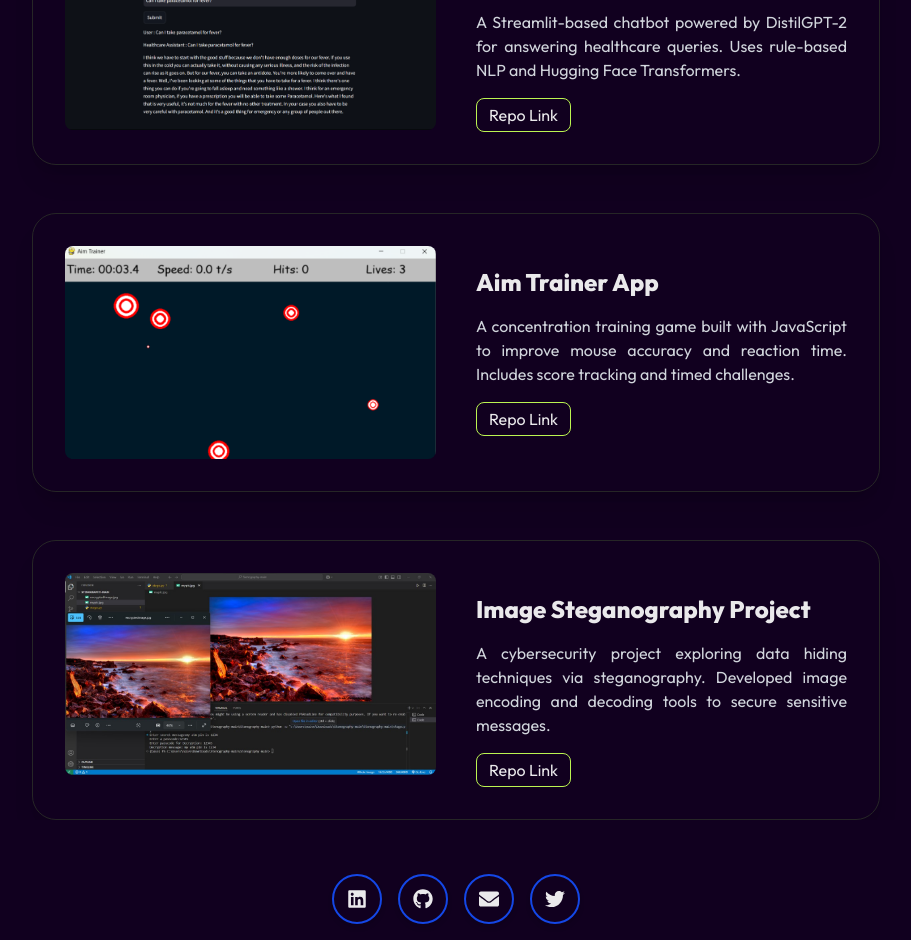
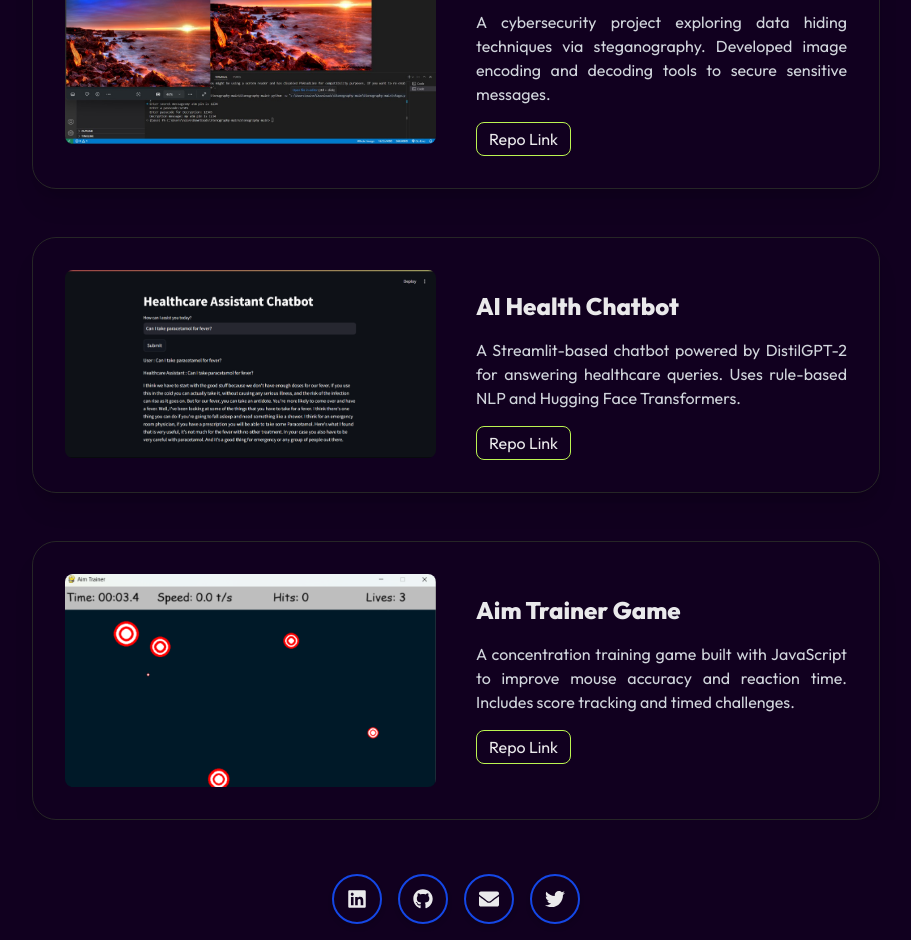
Before and after one commit to Naivedya-Baranwal/my-portfolio, a Next.js app: page /projects in a window 1280 px wide. Shown: the part 2080-3020 px from the top of the page, without its empty margins (184-1095 px from the left). Built offline with nearby package versions, Linux system fonts and the light colour scheme.

Commit message:
Updated Project Numbering

```diff
--- a/data/projects.js
+++ b/data/projects.js
@@ -50,6 +50,15 @@ const projects = [
         repoLink: 'https://github.com/Naivedya-Baranwal/to-do-list'
     },
       {
+        id: 'Cybersecurity-Stego',
+        title: 'Image Steganography Project',
+        type: 'cybersecurity',
+        description:
+            'A cybersecurity project exploring data hiding techniques via steganography. Developed image encoding and decoding tools to secure sensitive messages.',
+        image: '/projects/Stego.jpg',
+        repoLink: 'https://github.com/Naivedya-Baranwal/Image_Stego'
+    },
+      {
         id: 'AI-Chatbot',
         title: 'AI Health Chatbot',
         type: 'ai/ml',
@@ -60,22 +69,14 @@ const projects = [
     },
     {
         id: 'Aim-trainer',
-        title: 'Aim Trainer App',
+        title: 'Aim Trainer Game',
         type: 'ai/ml',
         description:
             'A concentration training game built with JavaScript to improve mouse accuracy and reaction time. Includes score tracking and timed challenges.',
         image: '/projects/Aimtrainer.png',
         repoLink: 'https://github.com/Naivedya-Baranwal/Aim-Trainer-Game'
     },
-    {
-        id: 'Cybersecurity-Stego',
-        title: 'Image Steganography Project',
-        type: 'cybersecurity',
-        description:
-            'A cybersecurity project exploring data hiding techniques via steganography. Developed image encoding and decoding tools to secure sensitive messages.',
-        image: '/projects/Stego.jpg',
-        repoLink: 'https://github.com/Naivedya-Baranwal/Image_Stego'
-    }
+
 ];
 
 export default projects;
```
